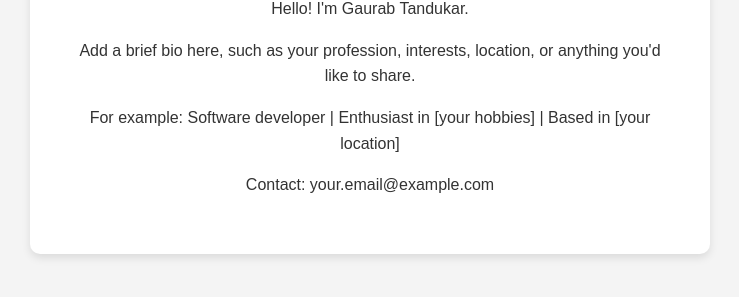
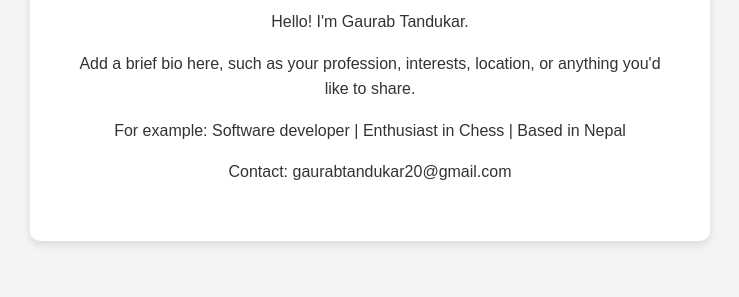
Before and after one commit to Gaurab-Tandukar/week-10, a plain HTML site: page index.html in a window 1280 px wide. Shown: the part 451-748 px from the top of the page, without its empty margins (270-1009 px from the left). Drawn offline with Linux system fonts and the light colour scheme.

Commit message:
add contact

```diff
--- a/index.html
+++ b/index.html
@@ -46,8 +46,8 @@
         <h1>Gaurab Tandukar</h1>
         <p>Hello! I'm Gaurab Tandukar.</p>
         <p>Add a brief bio here, such as your profession, interests, location, or anything you'd like to share.</p>
-        <p>For example: Software developer | Enthusiast in [your hobbies] | Based in [your location]</p>
-        <p>Contact: your.email@example.com</p>
+        <p>For example: Software developer | Enthusiast in Chess | Based in Nepal</p>
+        <p>Contact: gaurabtandukar20@gmail.com</p>
     </div>
 </body>
 </html>
```
